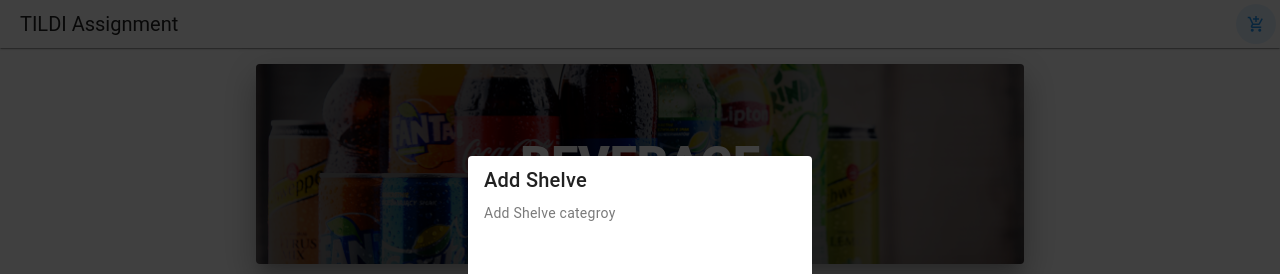
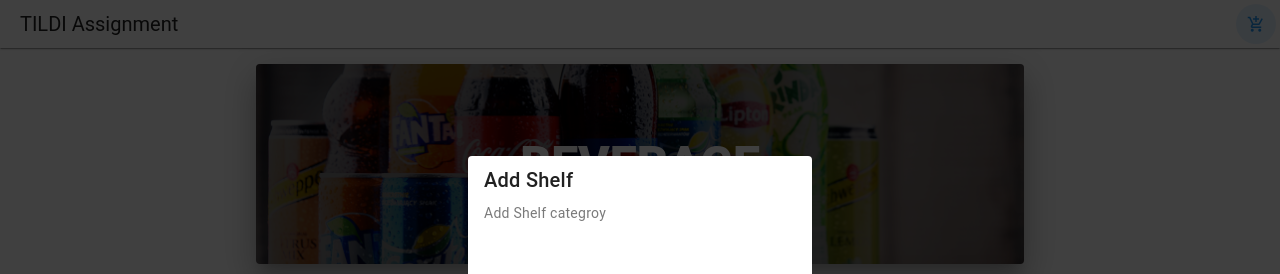
Before and after one commit to droppdeadz/tildi-assignment, a Nuxt app: page / in a window 1280 px wide. Both pictures are taken after a click on the button 1256 px from the left and 24 px from the top of the page. Shown: the top 274 px of the page. Built offline with nearby package versions, Linux system fonts and the light colour scheme.

Commit message:
added toast notificaions

```diff
--- a/components/add-category-dialog.vue
+++ b/components/add-category-dialog.vue
@@ -33,13 +33,15 @@ const onClearImage = () => {
   payload.image = null;
 }
 
-const addShelve = () => {
+const addShelf = () => {
   emits('add', payload);
+  payload.name = '';
   onClearImage();
 };
 
 const closeDialog = () => {
   emits('close');
+  payload.name = '';
   onClearImage();
 };
 
@@ -57,11 +59,11 @@ const closeDialog = () => {
         max-width="344"
       >
         <v-card-title>
-          Add Shelve
+          Add Shelf
         </v-card-title>
 
         <v-card-subtitle>
-          Add Shelve categroy
+          Add Shelf categroy
         </v-card-subtitle>
 
         <v-card-text>
@@ -109,7 +111,7 @@ const closeDialog = () => {
           <v-btn
             color="info"
             variant="tonal"
-            @click="addShelve"
+            @click="addShelf"
             :disabled="payload.name && !payload.image"
           >
             Add
--- a/components/bay-card.vue
+++ b/components/bay-card.vue
@@ -1,6 +1,6 @@
 <script setup>
 const props = defineProps({
-  shelve: {
+  shelf: {
     type: Object,
     required: true
   }
@@ -8,17 +8,17 @@ const props = defineProps({
 </script>
 
 <template>
-  <v-card :to="`/shelves/${shelve.id}`" elevation="20">
+  <v-card :to="`/shelves/${shelf.id}`" elevation="20">
     <div class="relative">
       <div class="after:absolute after:inset-0 after:bg-black/50">
         <v-img
-          :src="shelve.image"
+          :src="shelf.image"
           height="200"
           cover
         ></v-img>
       </div>
       <div class="absolute top-1/2 left-1/2 -translate-x-1/2 -translate-y-1/2 text-white font-extrabold uppercase text-5xl z-10">
-        {{ shelve.name }}
+        {{ shelf.name }}
       </div>
     </div>
   </v-card>
--- a/layouts/default.vue
+++ b/layouts/default.vue
@@ -2,18 +2,22 @@
 import { storeToRefs } from 'pinia'
 import { useLoaderStore } from '@/stores/loader'
 import { useShelvesStore } from '@/stores/shelves'
+import { useToastStore } from '@/stores/toast'
 import uniqueId from 'lodash/uniqueId';
 
 const router = useRouter();
 const loaderStore = useLoaderStore();
-const shelveStore = useShelvesStore();
+const shelfStore = useShelvesStore();
+const toastStore = useToastStore();
 const { getLoader } = storeToRefs(loaderStore);
+const { getToast } = storeToRefs(toastStore);
 
 const interval = ref(null);
 const loaderProgress = ref(0);
-const addShelveDialog = ref(false);
+const addShelfDialog = ref(false);
 
 const loader = computed(() => getLoader.value);
+const toast = computed(() => getToast.value);
 
 const onShowLoader = () => {
   loaderStore.showLoader();
@@ -32,13 +36,13 @@ const onShowLoader = () => {
   }, 500);
 }
 
-const onAddShelve = (shelve) => {
-  shelveStore.addedShelves({
-    ...shelve,
+const onAddShelf = (shelf) => {
+  shelfStore.addedShelf({
+    ...shelf,
     images: [],
     id: `new_${uniqueId()}`,
   });
-  addShelveDialog.value = false;
+  addShelfDialog.value = false;
   router.push('/');
 }
 
@@ -57,6 +61,13 @@ watch(loader, (value) => {
 
 <template>
   <v-app>
+    <v-snackbar
+      v-model="toast.open"
+      :color="toast.type"
+      :timeout="2000"
+      location="top"
+      vertical=""
+    >{{ toast.message }}</v-snackbar>
     <v-layout>
       <v-app-bar density="compact" elevation="1">
         <v-app-bar-title>
@@ -69,7 +80,7 @@ watch(loader, (value) => {
           icon="mdi-cart-plus"
           variant="tonal"
           color="info"
-          @click="() => addShelveDialog = true"
+          @click="() => addShelfDialog = true"
         />
       </v-app-bar>
       <v-main>
@@ -109,9 +120,9 @@ watch(loader, (value) => {
       </v-progress-circular>
     </v-overlay>
     <add-category-dialog
-      :dialog="addShelveDialog"
-      @add="onAddShelve"
-      @close="addShelveDialog = false"
+      :dialog="addShelfDialog"
+      @add="onAddShelf"
+      @close="addShelfDialog = false"
     />
   </v-app>
 </template>
--- a/pages/admin.vue
+++ b/pages/admin.vue
@@ -2,9 +2,11 @@
 import { getUnixTime } from 'date-fns';
 import { storeToRefs } from 'pinia'
 import { useShelvesStore } from '@/stores/shelves'
+import { useToastStore } from '@/stores/toast'
 
-const shelveStore = useShelvesStore();
-const { getShelves } = storeToRefs(shelveStore);
+const shelvesStore = useShelvesStore();
+const toastStore = useToastStore();
+const { getShelves } = storeToRefs(shelvesStore);
 
 const shelves = computed(() => getShelves.value);
 
@@ -19,11 +21,13 @@ const viewImage = (image) => {
 }
 
 const onApprove = (item) => {
-  shelveStore.approveImage(item.id, item)
+  shelvesStore.approveImage(item.id, item);
+  toastStore.showToast('Image approved successfully', 'success');
 }
 
 const onReject = (item) => {
-  shelveStore.rejectImage(item.id, item)
+  shelvesStore.rejectImage(item.id, item);
+  toastStore.showToast('Image rejected successfully', 'success');
 }
 </script>
 
--- a/pages/index.vue
+++ b/pages/index.vue
@@ -13,10 +13,10 @@ useHead({
 <template>
   <v-row>
     <v-col
-      :key="shelve.id" v-for="(shelve) in shelves"
+      :key="shelf.id" v-for="(shelf) in shelves"
       cols="12"
     >
-      <bay-card :shelve="shelve" />
+      <bay-card :shelf="shelf" />
     </v-col>
   </v-row>
 </template>
--- a/pages/shelves/[id].vue
+++ b/pages/shelves/[id].vue
@@ -2,13 +2,16 @@
 import { storeToRefs } from 'pinia'
 import { useShelvesStore } from '@/stores/shelves'
 import { useLoaderStore } from '@/stores/loader'
+import { useToastStore } from '@/stores/toast'
+
+const shelvesStore = useShelvesStore();
+const loaderStore = useLoaderStore();
+const toastStore = useToastStore();
 
 const { id } = useRoute().params;
-const shelveStore = useShelvesStore();
-const loaderStore = useLoaderStore();
-const { getShelveById } = storeToRefs(shelveStore);
+const { getShelfById } = storeToRefs(shelvesStore);
 const { getLoader } = storeToRefs(loaderStore);
-const shelf = getShelveById.value(id);
+const shelf = getShelfById.value(id);
 const loader = computed(() => getLoader.value);
 
 const breadcrumbs = [
@@ -47,15 +50,16 @@ const onUpload = () => {
 }
 
 onMounted(() => {
-  shelveStore.selectedShelve(shelf);
+  shelvesStore.selectedShelf(shelf);
 });
 
 watch(loader, (value) => {
   if (!value) {
-    shelveStore.addedImages(previewImage.value.src);
+    shelvesStore.addedImages(previewImage.value.src);
     previewImage.value.src = 'https://placehold.co/300x300/EEE/31343C';
     previewImage.value.isSelected = false;
     file.value = null;
+    toastStore.showToast('Uploaded image successfully', 'success');
   }
 });
 
--- a/stores/shelves.js
+++ b/stores/shelves.js
@@ -1,4 +1,5 @@
 import { defineStore } from 'pinia'
+import { useToastStore } from '@/stores/toast'
 import uniqueId from 'lodash/uniqueId';
 
 export const useShelvesStore = defineStore('shelves', {
@@ -29,33 +30,37 @@ export const useShelvesStore = defineStore('shelves', {
         images: [],
       }
     ],
-    shelve: {},
+    shelf: {},
   }),
   getters: {
     getShelves: (state) =>  {
       return state.shelves;
     },
-    getShelveById: (state) => {
-      return (id) => state.shelves.find((shelve) => shelve.id === id)
+    getShelfById: (state) => {
+      return (id) => state.shelves.find((shelf) => shelf.id === id)
     },
     getAllImages: (state) => {
-      return state.shelves.map((shelve) => {
-        return shelve.images.map((image) => {
+      return state.shelves.map((shelf) => {
+        return shelf.images.map((image) => {
           return {
             ...image,
-            id: shelve.id,
+            id: shelf.id,
           }
         })
       }).flat();
     }
   },
   actions: {
-    addedShelves(shelve) {
-      if (this.shelves.some((s) => String(s.name).toLowerCase() == String(shelve.name).toLowerCase())) return;
-      this.shelves.push(shelve);
+    addedShelf(shelf) {
+      const toastStore = useToastStore();
+      if (this.shelves.some((s) => String(s.name).toLowerCase() == String(shelf.name).toLowerCase())) {
+        return toastStore.showToast('Cannot added shelf', 'error');
+      };
+      this.shelves.push(shelf);
+      toastStore.showToast('Shelf added successfully', 'success');
     },
-    selectedShelve(shelve) {
-      this.shelve = shelve;
+    selectedShelf(shelf) {
+      this.shelf = shelf;
     },
     addedImages(images) {
       const payload = {
@@ -64,19 +69,19 @@ export const useShelvesStore = defineStore('shelves', {
         uploadDate: new Date(),
         status: 'pending',
       }
-      this.shelve.images.push(payload);
+      this.shelf.images.push(payload);
     },
-    approveImage(shelveId, image) {
-      const shelve = this.getShelveById(shelveId);
-      shelve.images.forEach((img) => {
+    approveImage(shelfId, image) {
+      const shelf = this.getShelfById(shelfId);
+      shelf.images.forEach((img) => {
         if (img.uuid === image.uuid) {
           img.status = 'approved';
         }
       });
     },
-    rejectImage(shelveId, image) {
-      const shelve = this.getShelveById(shelveId);
-      shelve.images.forEach((img) => {
+    rejectImage(shelfId, image) {
+      const shelf = this.getShelfById(shelfId);
+      shelf.images.forEach((img) => {
         if (img.uuid === image.uuid) {
           img.status = 'rejected';
         }
--- /dev/null
+++ b/stores/toast.js
@@ -0,0 +1,28 @@
+import { defineStore } from 'pinia'
+
+export const useToastStore = defineStore('toast', {
+  state: () => ({
+    toast: {
+      open: false,
+      message: '',
+      type: '',
+    },
+  }),
+  getters: {
+    getToast: (state) => {
+      return state.toast;
+    }
+  },
+  actions: {
+    showToast(message, type) {
+      this.toast.open = true;
+      this.toast.message = message;
+      this.toast.type = type;
+    },
+    hideToast() {
+      this.toast.open = false;
+      this.toast.message = '';
+      this.toast.type = '';
+    }
+  },
+})
```
